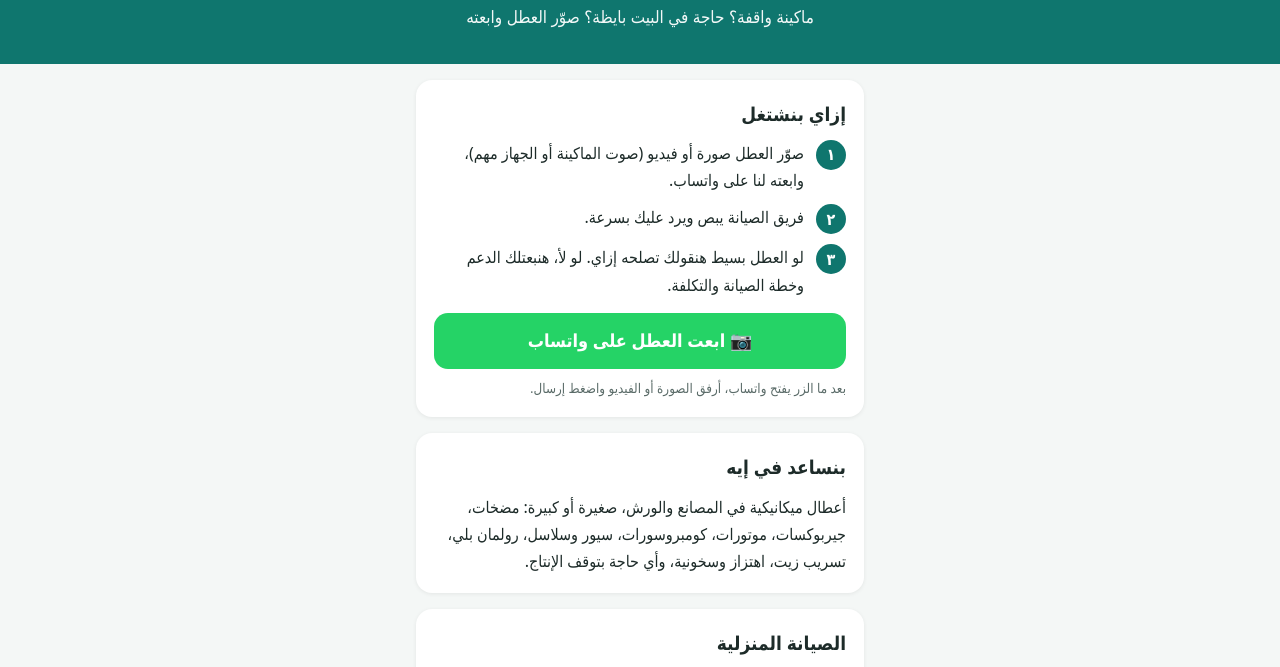
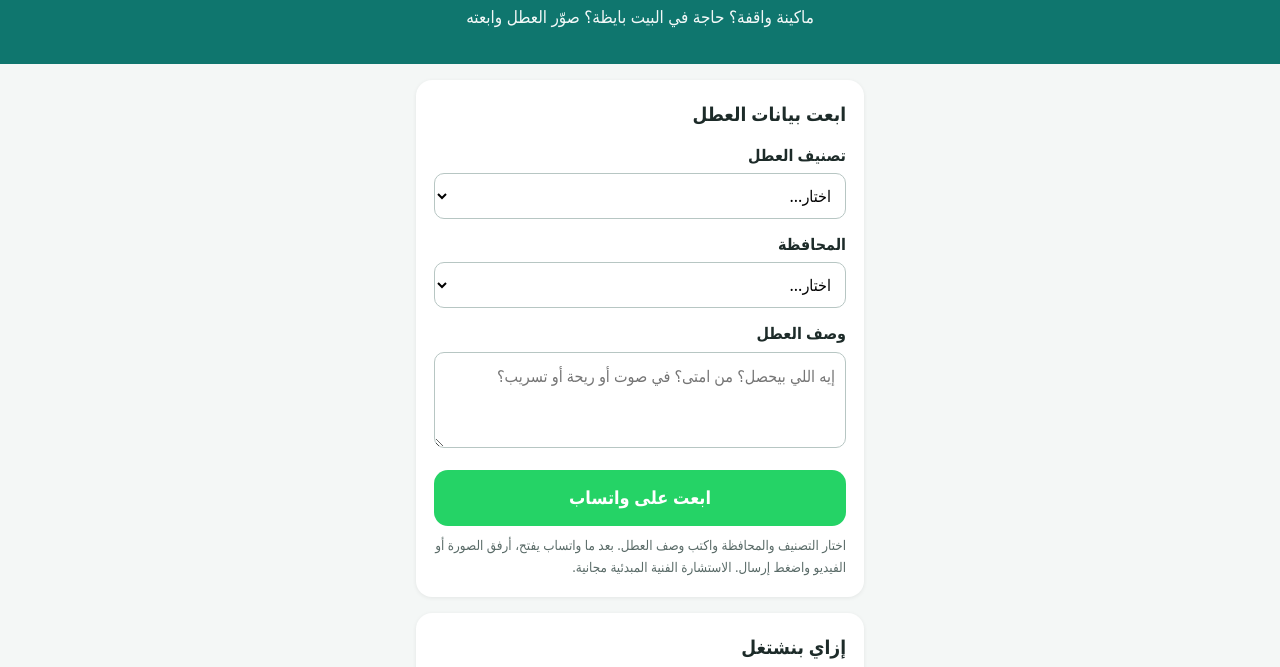
Before and after one commit to fixit-eg-gamal/fixit-eg-gamal.github.io, a plain HTML site: page index.html in a window 1280 px wide. Shown: the part 89-756 px from the top of the page. Drawn offline with Linux system fonts and the light colour scheme.

Commit message:
Add fault report form

```diff
--- a/index.html
+++ b/index.html
@@ -14,9 +14,17 @@ h2{margin:0 0 10px;font-size:19px}
 .num{font-size:28px;font-weight:800;text-align:center;color:#0f766e;background:#e6f3f1;border-radius:12px;padding:12px;letter-spacing:1px;direction:ltr}
 button{width:100%;min-height:48px;border:1px solid #0f766e;background:#fff;color:#0f766e;border-radius:12px;font:inherit;font-weight:600;margin-top:10px}
 small{color:#5a6b68;display:block;margin-top:8px}
+.f label{display:block;font-weight:700;margin-top:12px}.f select,.f textarea{width:100%;font:inherit;padding:10px;border:1px solid #b7c6c3;border-radius:10px;background:#fff;margin-top:4px}.f textarea{min-height:96px}.f .btn{border:0;width:100%;cursor:pointer;color:#fff}
 </style></head><body>
 <header><h1>Fix It</h1><p>ماكينة واقفة؟ حاجة في البيت بايظة؟ صوّر العطل وابعته</p></header>
 <div class="w">
+<div class="card f"><h2>ابعت بيانات العطل</h2>
+<label for="c">تصنيف العطل</label><select id="c"><option value="">اختار...</option><option>أعطال ميكانيكية في مصنع</option><option>أعطال ميكانيكية في ورشة</option><option>سباكة</option><option>كهربا</option><option>تكييف</option><option>أجهزة منزلية</option><option>أخرى</option></select>
+<label for="g">المحافظة</label><select id="g"><option value="">اختار...</option><option>القاهرة</option><option>الجيزة</option><option>الإسكندرية</option><option>القليوبية</option><option>الشرقية</option><option>الدقهلية</option><option>الغربية</option><option>المنوفية</option><option>البحيرة</option><option>كفر الشيخ</option><option>دمياط</option><option>بورسعيد</option><option>الإسماعيلية</option><option>السويس</option><option>الفيوم</option><option>بني سويف</option><option>المنيا</option><option>أسيوط</option><option>سوهاج</option><option>قنا</option><option>الأقصر</option><option>أسوان</option><option>البحر الأحمر</option><option>الوادي الجديد</option><option>مطروح</option><option>شمال سيناء</option><option>جنوب سيناء</option><option>أخرى</option></select>
+<label for="d">وصف العطل</label><textarea id="d" placeholder="إيه اللي بيحصل؟ من امتى؟ في صوت أو ريحة أو تسريب؟"></textarea>
+<button type="button" class="btn" id="s">ابعت على واتساب</button>
+<small id="m">اختار التصنيف والمحافظة واكتب وصف العطل. بعد ما واتساب يفتح، أرفق الصورة أو الفيديو واضغط إرسال. الاستشارة الفنية المبدئية مجانية.</small></div>
+<script>document.getElementById('s').onclick=function(){var c=document.getElementById('c').value,g=document.getElementById('g').value,d=document.getElementById('d').value.trim();if(!c||!g||!d){document.getElementById('m').textContent='من فضلك املأ التصنيف والمحافظة ووصف العطل.';return}var t='أهلاً Fix It\nتصنيف العطل: '+c+'\nالمحافظة: '+g+'\nوصف العطل: '+d;location.href='https://wa.me/201120509006?text='+encodeURIComponent(t)}</script>
 <div class="card"><h2>إزاي بنشتغل</h2>
 <div class="step"><b>١</b><span>صوّر العطل صورة أو فيديو (صوت الماكينة أو الجهاز مهم)، وابعته لنا على واتساب.</span></div>
 <div class="step"><b>٢</b><span>فريق الصيانة يبص ويرد عليك بسرعة.</span></div>
```
